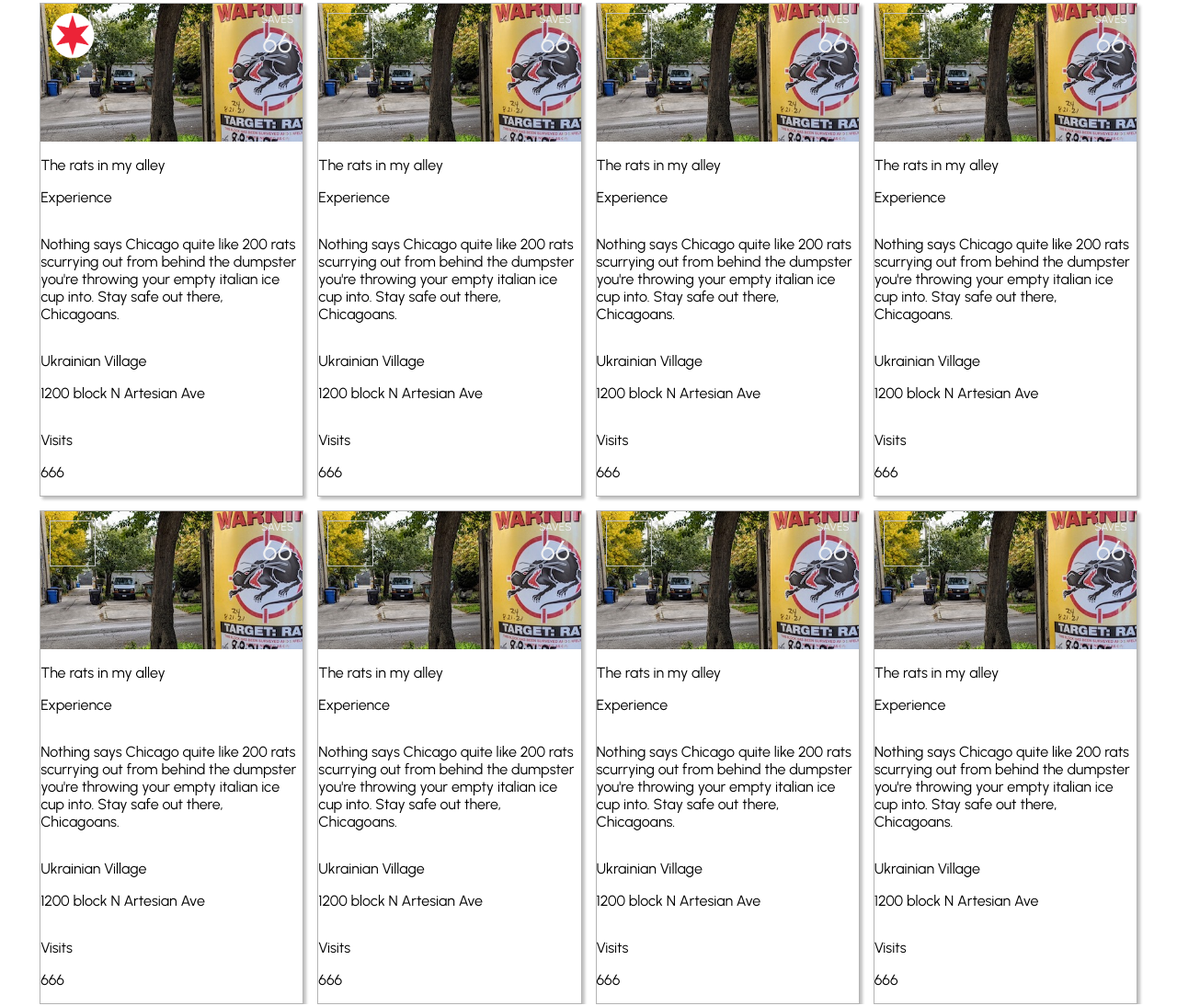
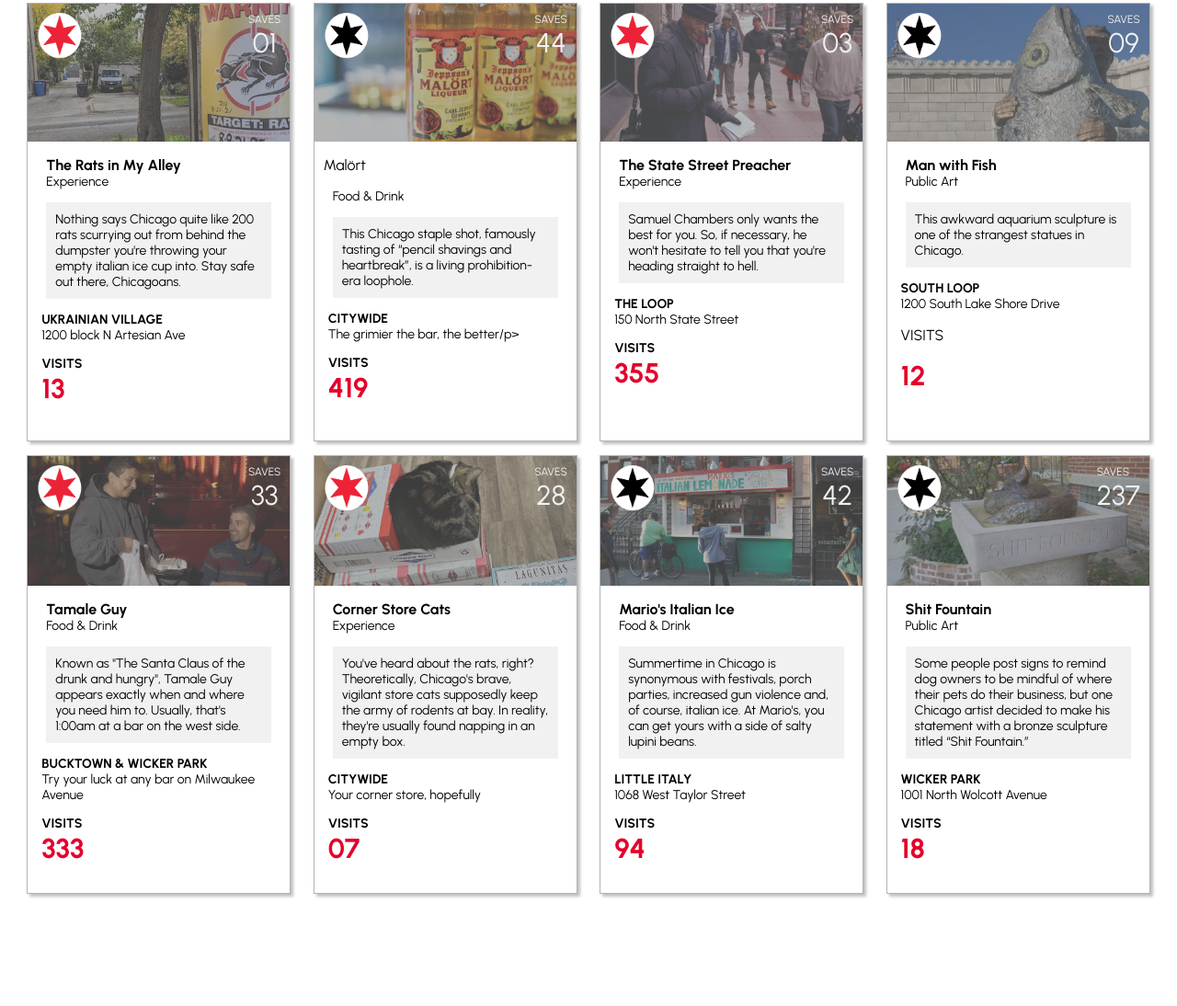
Before and after one commit to emlindvall/static-comp, a plain HTML site: page index.html in a window 1280 px wide. Shown: the part 225-1319 px from the top of the page at 92% size. Drawn offline with Linux system fonts and the light colour scheme.

Commit message:
refac: Add unique card images, adjust element names for each card

```diff
--- a/index.html
+++ b/index.html
@@ -49,182 +49,182 @@
               <img class="save-icon" src="assets/red-star-icon.png" alt="want-to-go-button">
               <div class="saves-wrapper">
                 <p class="saves">SAVES</p>
-                <p class="saves-stats">66</p>
+                <p class="card1-saves-stats">01</p>
               </div>
             </div>
-              <div class="card1-info-wrapper">
-                <p class="card1-name">The rats in my alley</p>
+              <div class="info-wrapper">
+                <p class="card1-name">The Rats in My Alley</p>
                 <p class="card1-type">Experience</p>
               </div>
               <p class="card1-description">Nothing says Chicago quite like 200 rats scurrying out from behind the dumpster you're throwing your empty italian ice cup into. Stay safe out there, Chicagoans.</p>
-              <div class="card1-location-wrapper">
-                <p class="card1-neighborhood">Ukrainian Village</p>
+              <div class="location-wrapper">
+                <p class="card1-neighborhood">UKRAINIAN VILLAGE</p>
                 <p class="card1-address">1200 block N Artesian Ave</p>
               </div>
               <div class="visits-wrapper">
-                <p class="card1-visits">Visits</p>
-                <p class="card1-visits-stats">666</p>
+                <p class="card1-visits">VISITS</p>
+                <p class="card1-visits-stats">13</p>
             </div>
           </div>
           <!-- CARD 2 -->
           <div class="card2-wrapper">
             <div class="card2-graphics-wrapper">
-              <img class="save-icon">
+              <img class="save-icon" src="assets/black-star-icon.png" alt="want-to-go-button">
               <div class="saves-wrapper">
                 <p class="saves">SAVES</p>
-                <p class="saves-stats">66</p>
+                <p class="card2-saves-stats">44</p>
               </div>
             </div>
-              <div class="card2-info-wrapper">
-                <p class="card2-name">The rats in my alley</p>
-                <p class="card2-type">Experience</p>
+              <div class="info-wrapper">
+                <p class="card2-name">Malört</p>
+                <p class="card2-type">Food & Drink</p>
               </div>
-              <p class="card2-description">Nothing says Chicago quite like 200 rats scurrying out from behind the dumpster you're throwing your empty italian ice cup into. Stay safe out there, Chicagoans.</p>
-              <div class="card2-location-wrapper">
-                <p class="card2-neighborhood">Ukrainian Village</p>
-                <p class="card2-address">1200 block N Artesian Ave</p>
+              <p class="card2-description">This Chicago staple shot, famously tasting of “pencil shavings and heartbreak”, is a living prohibition-era loophole.</p>
+              <div class="location-wrapper">
+                <p class="card2-neighborhood">CITYWIDE</p>
+                <p class="card2-address">The grimier the bar, the better/p>
               </div>
               <div class="visits-wrapper">
-                <p class="card2-visits">Visits</p>
-                <p class="card2-visits-stats">666</p>
+                <p class="card2-visits">VISITS</p>
+                <p class="card2-visits-stats">419</p>
             </div>
           </div>
           <!-- CARD 3 -->
           <div class="card3-wrapper">
             <div class="card3-graphics-wrapper">
-              <img class="save-icon">
+              <img class="save-icon" src="assets/red-star-icon.png" alt="want-to-go-button">
               <div class="saves-wrapper">
                 <p class="saves">SAVES</p>
-                <p class="saves-stats">66</p>
+                <p class="card3-saves-stats">03</p>
               </div>
             </div>
-              <div class="card3-info-wrapper">
-                <p class="card3-name">The rats in my alley</p>
+              <div class="info-wrapper">
+                <p class="card3-name">The State Street Preacher</p>
                 <p class="card3-type">Experience</p>
               </div>
-              <p class="card3-description">Nothing says Chicago quite like 200 rats scurrying out from behind the dumpster you're throwing your empty italian ice cup into. Stay safe out there, Chicagoans.</p>
-              <div class="card3-location-wrapper">
-                <p class="card3-neighborhood">Ukrainian Village</p>
-                <p class="card3-address">1200 block N Artesian Ave</p>
+              <p class="card3-description">Samuel Chambers only wants the best for you. So, if necessary, he won't hesitate to tell you that you're heading straight to hell.</p>
+              <div class="location-wrapper">
+                <p class="card3-neighborhood">THE LOOP</p>
+                <p class="card3-address">150 North State Street</p>
               </div>
               <div class="visits-wrapper">
-                <p class="card3-visits">Visits</p>
-                <p class="card3-visits-stats">666</p>
+                <p class="card3-visits">VISITS</p>
+                <p class="card3-visits-stats">355</p>
             </div>
           </div>
           <!-- CARD 4 -->
           <div class="card4-wrapper">
             <div class="card4-graphics-wrapper">
-              <img class="save-icon">
+              <img class="save-icon" src="assets/black-star-icon.png" alt="want-to-go-button">
               <div class="saves-wrapper">
                 <p class="saves">SAVES</p>
-                <p class="saves-stats">66</p>
+                <p class="card4-saves-stats">09</p>
               </div>
             </div>
-              <div class="card4-info-wrapper">
-                <p class="card4-name">The rats in my alley</p>
-                <p class="card4-type">Experience</p>
+              <div class="info-wrapper">
+                <p class="card4-name">Man with Fish</p>
+                <p class="card4-type">Public Art</p>
               </div>
-              <p class="card4-description">Nothing says Chicago quite like 200 rats scurrying out from behind the dumpster you're throwing your empty italian ice cup into. Stay safe out there, Chicagoans.</p>
-              <div class="card4-location-wrapper">
-                <p class="card4-neighborhood">Ukrainian Village</p>
-                <p class="card4-address">1200 block N Artesian Ave</p>
+              <p class="card4-description">This awkward aquarium sculpture is one of the strangest statues in Chicago.</p>
+              <div class="location-wrapper">
+                <p class="card4-neighborhood">SOUTH LOOP</p>
+                <p class="card4-address">1200 South Lake Shore Drive</p>
               </div>
               <div class="visits-wrapper">
-                <p class="card4-visits">Visits</p>
-                <p class="card4-visits-stats">666</p>
+                <p class="card4-visits">VISITS</p>
+                <p class="card4-visits-stats">12</p>
             </div>
           </div>
           <!-- CARD 5 -->
           <div class="card5-wrapper">
             <div class="card5-graphics-wrapper">
-              <img class="save-icon">
+              <img class="save-icon" src="assets/red-star-icon.png" alt="want-to-go-button">
               <div class="saves-wrapper">
                 <p class="saves">SAVES</p>
-                <p class="saves-stats">66</p>
+                <p class="card5-saves-stats">33</p>
               </div>
             </div>
-              <div class="card5-info-wrapper">
-                <p class="card5-name">The rats in my alley</p>
-                <p class="card5-type">Experience</p>
+              <div class="info-wrapper">
+                <p class="card5-name">Tamale Guy</p>
+                <p class="card5-type">Food & Drink</p>
               </div>
-              <p class="card5-description">Nothing says Chicago quite like 200 rats scurrying out from behind the dumpster you're throwing your empty italian ice cup into. Stay safe out there, Chicagoans.</p>
-              <div class="card5-location-wrapper">
-                <p class="card5-neighborhood">Ukrainian Village</p>
-                <p class="card5-address">1200 block N Artesian Ave</p>
+              <p class="card5-description">Known as "The Santa Claus of the drunk and hungry", Tamale Guy appears exactly when and where you need him to. Usually, that's 1:00am at a bar on the west side.</p>
+              <div class="location-wrapper">
+                <p class="card5-neighborhood">BUCKTOWN & WICKER PARK</p>
+                <p class="card5-address">Try your luck at any bar on Milwaukee Avenue</p>
               </div>
               <div class="visits-wrapper">
-                <p class="card5-visits">Visits</p>
-                <p class="card5-visits-stats">666</p>
+                <p class="card5-visits">VISITS</p>
+                <p class="card5-visits-stats">333</p>
             </div>
           </div>
           <!-- CARD 6 -->
           <div class="card6-wrapper">
             <div class="card6-graphics-wrapper">
-              <img class="save-icon">
+              <img class="save-icon" src="assets/red-star-icon.png" alt="want-to-go-button">
               <div class="saves-wrapper">
                 <p class="saves">SAVES</p>
-                <p class="saves-stats">66</p>
+                <p class="card6-saves-stats">28</p>
               </div>
             </div>
-              <div class="card6-info-wrapper">
-                <p class="card6-name">The rats in my alley</p>
+              <div class="info-wrapper">
+                <p class="card6-name">Corner Store Cats</p>
                 <p class="card6-type">Experience</p>
               </div>
-              <p class="card6-description">Nothing says Chicago quite like 200 rats scurrying out from behind the dumpster you're throwing your empty italian ice cup into. Stay safe out there, Chicagoans.</p>
-              <div class="card6-location-wrapper">
-                <p class="card6-neighborhood">Ukrainian Village</p>
-                <p class="card6-address">1200 block N Artesian Ave</p>
+              <p class="card6-description"> You've heard about the rats, right? Theoretically, Chicago's brave, vigilant store cats supposedly keep the army of rodents at bay. In reality, they're usually found napping in an empty box.</p>
+              <div class="location-wrapper">
+                <p class="card6-neighborhood">CITYWIDE</p>
+                <p class="card6-address">Your corner store, hopefully</p>
               </div>
               <div class="visits-wrapper">
-                <p class="card6-visits">Visits</p>
-                <p class="card6-visits-stats">666</p>
+                <p class="card6-visits">VISITS</p>
+                <p class="card6-visits-stats">07</p>
             </div>
           </div>
           <!-- CARD 7 -->
           <div class="card7-wrapper">
             <div class="card7-graphics-wrapper">
-              <img class="save-icon">
+              <img class="save-icon" src="assets/black-star-icon.png" alt="want-to-go-button">
               <div class="saves-wrapper">
                 <p class="saves">SAVES</p>
-                <p class="saves-stats">66</p>
+                <p class="card7-saves-stats">42</p>
               </div>
             </div>
-              <div class="card7-info-wrapper">
-                <p class="card7-name">The rats in my alley</p>
-                <p class="card7-type">Experience</p>
+              <div class="info-wrapper">
+                <p class="card7-name">Mario's Italian Ice</p>
+                <p class="card7-type">Food & Drink</p>
               </div>
-              <p class="card7-description">Nothing says Chicago quite like 200 rats scurrying out from behind the dumpster you're throwing your empty italian ice cup into. Stay safe out there, Chicagoans.</p>
-              <div class="card7-location-wrapper">
-                <p class="card7-neighborhood">Ukrainian Village</p>
-                <p class="card7-address">1200 block N Artesian Ave</p>
+              <p class="card7-description">Summertime in Chicago is synonymous with festivals, porch parties, increased gun violence and, of course, italian ice. At Mario's, you can get yours with a side of salty lupini beans.</p>
+              <div class="location-wrapper">
+                <p class="card7-neighborhood">LITTLE ITALY</p>
+                <p class="card7-address">1068 West Taylor Street</p>
               </div>
               <div class="visits-wrapper">
-                <p class="card7-visits">Visits</p>
-                <p class="card7-visits-stats">666</p>
+                <p class="card7-visits">VISITS</p>
+                <p class="card7-visits-stats">94</p>
             </div>
           </div>
           <!-- CARD 8 -->
           <div class="card8-wrapper">
             <div class="card8-graphics-wrapper">
-              <img class="save-icon">
+              <img class="save-icon" src="assets/black-star-icon.png" alt="want-to-go-button">
               <div class="saves-wrapper">
                 <p class="saves">SAVES</p>
-                <p class="saves-stats">66</p>
+                <p class="card8-saves-stats">237</p>
               </div>
             </div>
-              <div class="card8-info-wrapper">
-                <p class="card8-name">The rats in my alley</p>
-                <p class="card8-type">Experience</p>
+              <div class="info-wrapper">
+                <p class="card8-name">Shit Fountain</p>
+                <p class="card8-type">Public Art</p>
               </div>
-              <p class="card8-description">Nothing says Chicago quite like 200 rats scurrying out from behind the dumpster you're throwing your empty italian ice cup into. Stay safe out there, Chicagoans.</p>
-              <div class="card8-location-wrapper">
-                <p class="card8-neighborhood">Ukrainian Village</p>
-                <p class="card8-address">1200 block N Artesian Ave</p>
+              <p class="card8-description">Some people post signs to remind dog owners to be mindful of where their pets do their business, but one Chicago artist decided to make his statement with a bronze sculpture titled “Shit Fountain.”</p>
+              <div class="location-wrapper">
+                <p class="card8-neighborhood">WICKER PARK</p>
+                <p class="card8-address">1001 North Wolcott Avenue</p>
               </div>
               <div class="visits-wrapper">
-                <p class="card8-visits">Visits</p>
-                <p class="card8-visits-stats">666</p>
+                <p class="card8-visits">VISITS</p>
+                <p class="card8-visits-stats">18</p>
             </div>
           </div>
         </section>
--- a/styles.css
+++ b/styles.css
@@ -48,7 +48,7 @@
   flex-direction: row;
   justify-content: flex-end;
   margin-bottom: 10px;
-  margin-left: 10px;
+  margin-left: 15px;
 }
 
 .map-wrapper, .list-wrapper, .saved-wrapper {
@@ -64,6 +64,7 @@
 .map-icon, .list-icon, .saved-icon {
   height: 20px;
   width: auto;
+  cursor: pointer;
 }
 
 .map, .list, .saved {
@@ -71,6 +72,7 @@
   margin-right: 25px;
   margin-bottom: 0px;
   margin-left: 10px;
+  cursor: pointer;
 }
 
 /* right nav */
@@ -86,27 +88,29 @@
   flex-direction: column;
   justify-content: right;
   margin-bottom: 10px;
-  margin-right: 10px;
+  margin-right: 15px;
 }
 
 .username-wrapper {
   display: flex;
   flex-direction: row;
   justify-content: flex-end;
-  margin-top: 10px;
-  margin-right: 10px;
+  margin-top: 15px;
+  margin-right: 15px;
   height: min-content;
 }
 
 .user-icon  {
   height: 20px;
   width: auto;
+  cursor: pointer;
 }
 
 .username {
   margin-top: 0px;
   margin-left: 10px;
   font-size: 14px;
+  cursor: pointer;
 }
 
 .triangle-icon {
@@ -114,13 +118,15 @@
   width: auto;
   margin-top: 4px;
   margin-left: 5px;
+  cursor: pointer;
 }
 
 .logo-image {
   width: 250px;
   height: auto;
   margin-bottom: 0px;
-  margin-right: 10px;
+  margin-right: 5px;
+  cursor: pointer;
 }
 
 /* display */
@@ -134,38 +140,85 @@
 .sights-header  {
   margin-left: 10px;
   font-size: 30px;
+  cursor: pointer;
 }
 
+/* cards grid */
 .card-container {
   display: flex;
   flex-direction: row;
   flex-wrap: wrap;
-  justify-content: center;
+  justify-content: space-evenly;
   grid-gap: 15px;
-  /* margin: 20px; */
-  /* margin-top: 0px;
-  margin-left: 0px;
-  margin-right: 0px; */
-
+  margin-bottom: 200px;
 }
 
+ /* individual cards */
 .card1-wrapper, .card2-wrapper, .card3-wrapper, .card4-wrapper, .card5-wrapper, .card6-wrapper, .card7-wrapper, .card8-wrapper  {
   display: flex;
   flex-direction: column;
   justify-content: flex-start;
   height: fit-content;
   width: 23%;
+  height: 475px;
   border: 1.5px #B3B3B3 solid;
   box-shadow: 3px 3px 3px #c1c1c1;
 }
 
+/* card backgrounds */
+.card1-graphics-wrapper {
+  background-image: url("assets/card1-background.png");
+  background-size: cover;
+  background-repeat: no-repeat;
+}
+
+.card2-graphics-wrapper {
+  background-image: url("assets/card2-background.png");
+  background-size: cover;
+  background-repeat: no-repeat;
+}
+
+.card3-graphics-wrapper {
+  background-image: url("assets/card3-background.png");
+  background-size: cover;
+  background-repeat: no-repeat;
+}
+
+.card4-graphics-wrapper {
+  background-image: url("assets/card4-background.png");
+  background-size: cover;
+  background-repeat: no-repeat;
+}
+
+.card5-graphics-wrapper {
+  background-image: url("assets/card5-background.jpg");
+  background-size: cover;
+  background-repeat: no-repeat;
+}
+
+.card6-graphics-wrapper {
+  background-image: url("assets/card6-background.png");
+  background-size: cover;
+  background-repeat: no-repeat;
+}
+
+.card7-graphics-wrapper {
+  background-image: url("assets/card7-background.png");
+  background-size: cover;
+  background-repeat: no-repeat;
+}
+
+.card8-graphics-wrapper {
+  background-image: url("assets/card8-background.png");
+  background-size: cover;
+  background-repeat: no-repeat;
+}
+
+/* card header */
 .card1-graphics-wrapper, .card2-graphics-wrapper, .card3-graphics-wrapper, .card4-graphics-wrapper, .card5-graphics-wrapper, .card6-graphics-wrapper, .card7-graphics-wrapper, .card8-graphics-wrapper {
   display: flex;
   flex-direction: row;
   justify-content: space-between;
-  background-image: url("assets/card1-background.jpg");
-  background-size: cover;
-  background-repeat: no-repeat;
   height: 150px;
 }
 
@@ -174,6 +227,7 @@
   width: 50px;
   margin-top: 10px;
   margin-left: 10px;
+  cursor: pointer;
 }
 
 .saves-wrapper  {
@@ -190,7 +244,7 @@
   color: #f1f1f1;
 }
 
-.saves-stats  {
+.card1-saves-stats, .card2-saves-stats, .card3-saves-stats, .card4-saves-stats, .card5-saves-stats, .card6-saves-stats, .card7-saves-stats, .card8-saves-stats  {
   margin-top: 0px;
   margin-right: 10px;
   margin-bottom: 0px;
@@ -198,3 +252,64 @@
   font-size: 30px;
   color: #f1f1f1;
 }
+
+/* card content */
+.info-wrapper {
+  display: flex;
+  flex-direction: column;
+  justify-content: space-around;
+  padding-right: 10px;
+  padding-left: 10px;
+}
+
+.card1-name, c.ard2-name, .card3-name, .card4-name, .card5-name, .card6-name, .card7-name, .card8-name {
+  font-size: 16px;
+  font-weight: bold;
+  margin-bottom: 0px;
+  padding-right: 10px;
+  padding-left: 10px;
+  cursor: pointer;
+}
+
+.card1-type, .card2-type, .card3-type, .card4-type, .card5-type, .card6-type, .card7-type, .card8-type {
+  margin-top: 0px;
+  padding-right: 10px;
+  padding-left: 10px;
+  font-size: 14px;
+}
+
+.card1-description, .card2-description, .card3-description, .card4-description, .card5-description, .card6-description, .card7-description, .card8-description {
+  margin-top: 0px;
+  margin-right: 20px;
+  margin-left: 20px;
+  margin-bottom: 0px;
+  padding: 10px;
+  background-color: #f1f1f1;
+  font-size: 14px;
+}
+
+.location-wrapper, .visits-wrapper {
+  margin-top: 0px;
+  padding-right: 15px;
+  padding-left: 15px;
+}
+
+.card1-neighborhood, .card1-visits, .card2-neighborhood, .card2-visits, .card3-neighborhood, .card3-visits, .card4-neighborhood, .card-visits, .card5-neighborhood, .card5-visits, .card6-neighborhood, .card6-visits, .card7-neighborhood, .card7-visits, .card8-neighborhood, .card8-visits {
+  margin-bottom: 0px;
+  font-size: 14px;
+  font-weight: bold;
+  cursor: pointer;
+}
+
+.card1-address, .card2-address, .card3-address, .card4-address, .card5-address, .card6-address, .card7-address, .card8-address  {
+  margin-top: 0px;
+  margin-bottom: 0px;
+  font-size: 14px;
+}
+
+.card1-visits-stats, .card2-visits-stats , .card3-visits-stats , .card4-visits-stats , .card5-visits-stats , .card6-visits-stats , .card7-visits-stats , .card8-visits-stats  {
+  margin-top: 0px;
+  font-size: 30px;
+  font-weight: bold;
+  color: #E4002B;
+}
```
Also changed, not shown: assets/card1-background.jpg (deleted), assets/card1-background.png (added), assets/card2-background.png (added), assets/card3-background.png (added), assets/card4-background.png (added), assets/card5-background.jpg (added), assets/card6-background.png (added), assets/card7-background.png (added), assets/card8-background.png (added). Lines whose indentation alone changed are shown as unchanged.
